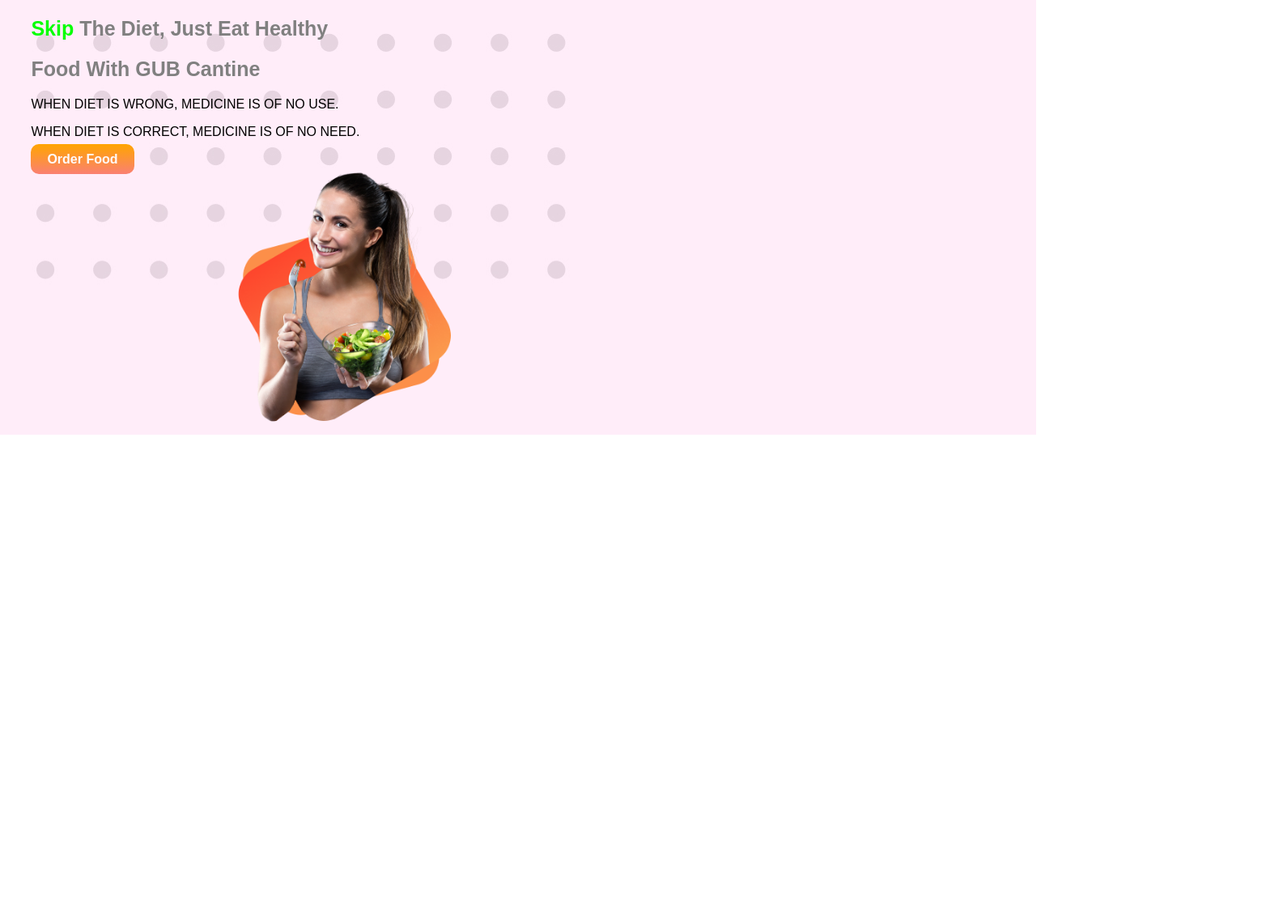
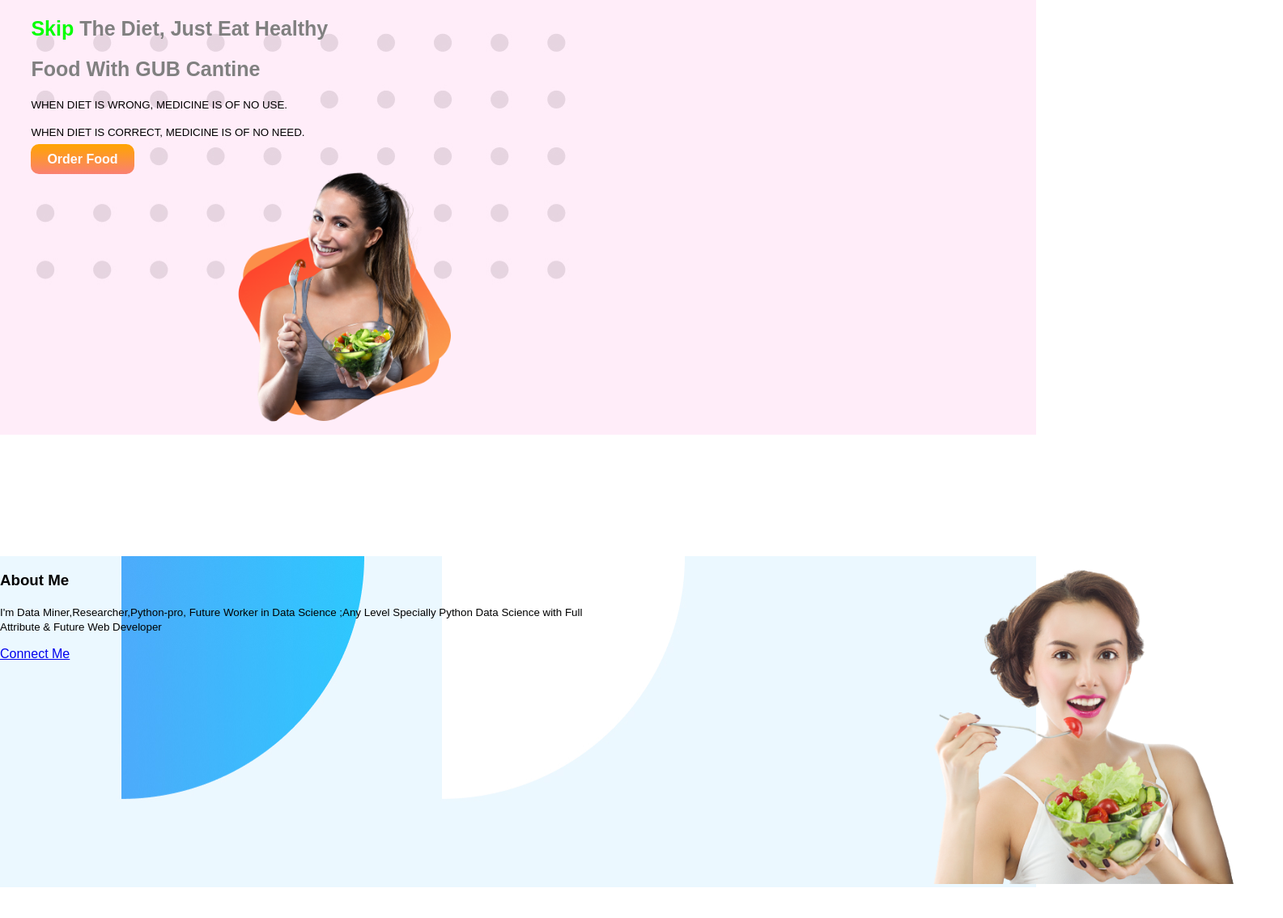
Before and after one commit to tonmoyasiquetamal/foodie-project, a plain HTML site: page index.html in a window 1280 px wide. Shown: the whole page at 81% size, 1585 px wide, since content can reach past the window. Before the commit the page ends 800 px from the top, so only its background shows below. Drawn offline with Linux system fonts and the light colour scheme; a web font is replaced by a local one.

Commit message:
pushing new

```diff
--- a/index.html
+++ b/index.html
@@ -21,14 +21,26 @@
         <div class="half-width">
             <h1><span class="skip">Skip</span> The Diet, Just Eat Healthy</h1>
             <h1>Food With GUB Cantine</h1>
-            <p>WHEN DIET IS WRONG, MEDICINE IS OF NO USE.</p>
-            <p>WHEN DIET IS CORRECT, MEDICINE IS OF NO NEED.</p>
+            <p><small>WHEN DIET IS WRONG, MEDICINE IS OF NO USE.</p>
+            <p>WHEN DIET IS CORRECT, MEDICINE IS OF NO NEED.</small></p>
             <a class="hire-me" target="_blank" href="https://green.edu.bd/">Order Food</a>
             <div class="half-width">
                 <img src="images/female/Group 8425.png" alt="">
             </div>
         </div>
     </section>
+    <section class="about-me">
+        <div>
+            <h3>About Me</h3>
+            <p><small>I'm Data Miner,Researcher,Python-pro, Future Worker in Data Science ;Any Level Specially Python
+                    Data Science with Full Attribute & Future Web Developer</small></p>
+            <a class="connect-me" target="_blank"
+                href="https://www.linkedin.com/in/tonmoy-asique-tamal-a7a667211/">Connect Me</a>
+        </div>
+        <div class="half-width">
+            <img src="images/female/6667872_preview-removebg-preview.png" alt="">
+        </div>
+    </section>
 </body>
 
 </html>
--- a/style.css
+++ b/style.css
@@ -11,14 +11,17 @@
 }
 section{
     display: flex;
+    margin-bottom: 150px;
 }
 .half-width{
     width: 50%;
     padding-left: 3%;
+
 }
 .half-width img{
     width: 90%;
-    padding-left: 70%;
+    padding-left: 70%
+
 }
 .hire-me{
     padding: 10px 20px;
@@ -31,5 +34,8 @@
 .frame-banner{
     background-image: url(images/shapes/Frame\ 59.jpg);
     background-repeat: no-repeat;
-
 }
+.about-me{
+    background-image: url(images/shapes/Frame\ 57.jpg);
+    background-repeat: no-repeat;
+}
```
